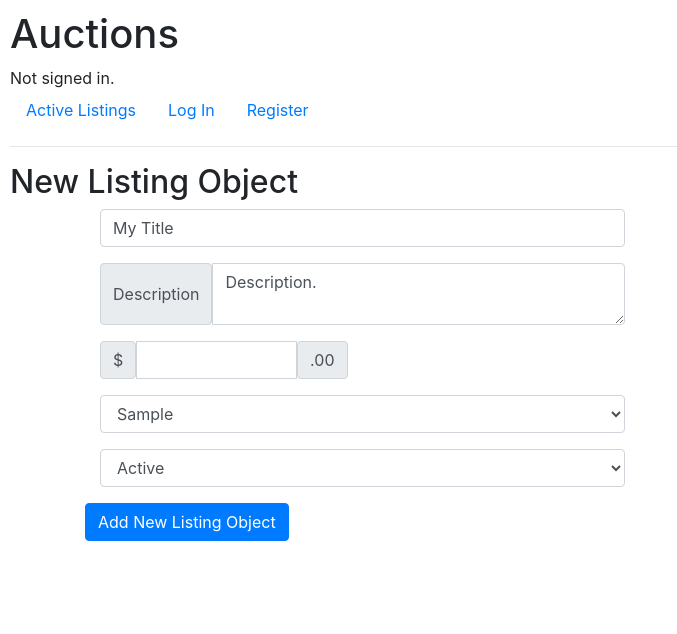
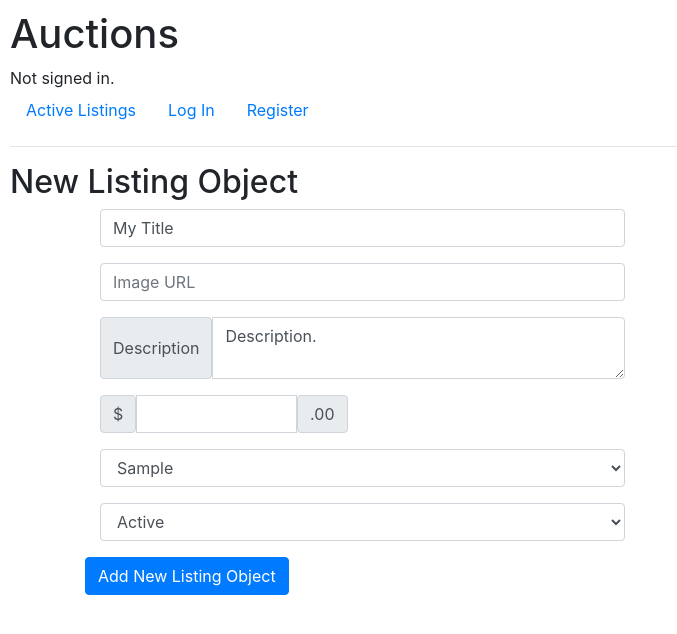
Before and after one commit to iaaron-xyz/cs50w, a Django app: page /new_listing in a window 1280 px wide. Shown: the top 634 px of the page, without its empty margins (0-677 px from the left). Run offline with Django 3.2, Linux system fonts and the light colour scheme; tables that the repository leaves empty hold one stand-in row (values such as "Sample post"); some libraries are stand-ins or nearby versions.

Commit message:
add images_url to new listing objects

```diff
--- a/commerce/auctions/templates/auctions/create.html
+++ b/commerce/auctions/templates/auctions/create.html
@@ -9,6 +9,10 @@
             {% comment %} Title {% endcomment %}
             <div class="form-group col-md-6">
                 <input class="form-control" type="text" name="listing-title" placeholder="Listing Title" value="My Title" required>
+            </div>
+            {% comment %} web URL {% endcomment %}
+            <div class="form-group col-md-6">
+                <input type="url" class="form-control" name="listing-image" placeholder="Image URL">
             </div>
             {% comment %} Description {% endcomment %}
             <div class="form-group input-group col-md-6">
--- a/commerce/auctions/templates/auctions/index.html
+++ b/commerce/auctions/templates/auctions/index.html
@@ -9,7 +9,11 @@
             <div class="row" style="margin-bottom: 20px;">
                 <div class="col-4">
                     <a href="{% url 'listing_page' listing.id %}">
-                        <img src="https://cdna.artstation.com/p/assets/images/images/025/574/080/large/alessandro-baldasseroni-2.jpg" height=300>
+                        {% if listing.image_url %}
+                            <img src="{{ listing.image_url }}" height=300 width=300>
+                        {% else %}
+                            <img src="https://cdna.artstation.com/p/assets/images/images/011/722/048/large/borislav-kechashki-gopgap-post.jpg" height=300>
+                        {% endif %}
                     </a>
                 </div>
                 <div class="col">
--- a/commerce/auctions/templates/auctions/listing_page.html
+++ b/commerce/auctions/templates/auctions/listing_page.html
@@ -6,7 +6,11 @@
 
         {% comment %} Listing image {% endcomment %}
         <div>
-            <img src="https://m.media-amazon.com/images/I/91VjWQQppqL.jpg" height=400>
+            {% if listing_current.image_url %}
+                <img src="{{ listing_current.image_url }}">
+            {% else %}
+                <img src="https://m.media-amazon.com/images/I/91VjWQQppqL.jpg" height=400>
+            {% endif %}
         </div>
         {% comment %} Listing Description {% endcomment %}
         <div>
--- a/commerce/auctions/views.py
+++ b/commerce/auctions/views.py
@@ -85,6 +85,7 @@ def add_new(request):
         details = request.POST["listing-description"]
         price = request.POST["listing-initial-bid"]
         status = request.POST["status"]
+        image_url = request.POST["listing-image"]
 
         # Generate instances to reference as foregin key values
         current_user = User.objects.get(pk=request.user.pk)
@@ -96,6 +97,7 @@ def add_new(request):
             category=current_category, # Reference an instance not a number/string
             user=current_user, # Reference an instance not a number/string
             details=details,
+            image_url=image_url,
             status=status)
         # save current listing to database
         listing_object.save()
```
